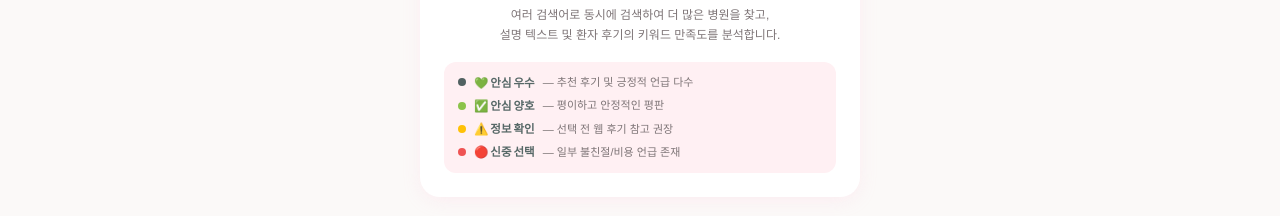
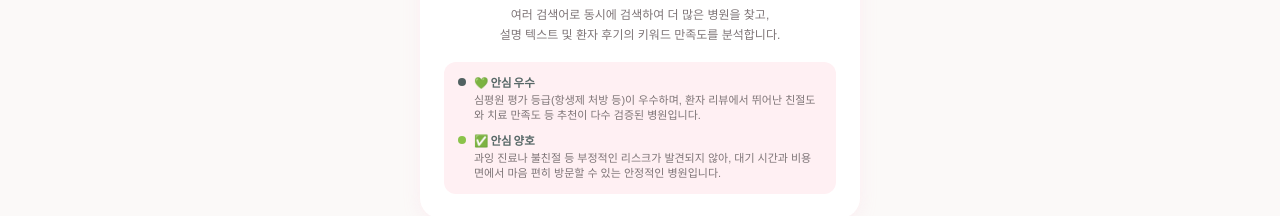
Before and after one commit to mooja4870-cyber/kjeb, a plain HTML site: page safe-hospital-finder.html in a window 1280 px wide. Shown: the part 634-850 px from the top of the page. Drawn offline with nearby package versions, Linux system fonts and the light colour scheme; a web font is replaced by a local one.

Commit message:
docs: 메인 화면 안내문에서 '정보 확인', '신중 선택' 제거 및 '안심 우수/양호' 설명 구체화 (v0.2.7)

```diff
--- a/safe-hospital-finder.html
+++ b/safe-hospital-finder.html
@@ -317,25 +317,19 @@ tailwind.config = {
       <p style="font-family:'Plus Jakarta Sans',sans-serif;font-size:14px;font-weight:700;color:#1b1c1c;text-align:center;margin-bottom:8px;">진료과목을 선택하고 검색하세요</p>
       <p style="font-size:12px;color:#7e7577;text-align:center;line-height:1.7;margin-bottom:16px;">여러 검색어로 동시에 검색하여 더 많은 병원을 찾고,<br>설명 텍스트 및 환자 후기의 키워드 만족도를 분석합니다.</p>
       <div style="background:#fff0f3;border-radius:12px;padding:12px 14px;">
-        <div style="display:flex;align-items:center;gap:8px;margin-bottom:6px;">
-          <span style="width:8px;height:8px;border-radius:50%;background:#516161;flex-shrink:0;"></span>
-          <span style="font-size:11.5px;color:#576867;font-family:'Plus Jakarta Sans',sans-serif;font-weight:600;">💚 안심 우수</span>
-          <span style="font-size:11px;color:#7e7577;">— 추천 후기 및 긍정적 언급 다수</span>
+        <div style="display:flex;align-items:flex-start;gap:8px;margin-bottom:8px;">
+          <span style="width:8px;height:8px;border-radius:50%;background:#516161;flex-shrink:0;margin-top:4px;"></span>
+          <div style="display:flex;flex-direction:column;gap:2px;">
+            <span style="font-size:11.5px;color:#576867;font-family:'Plus Jakarta Sans',sans-serif;font-weight:700;">💚 안심 우수</span>
+            <span style="font-size:11px;color:#7e7577;line-height:1.4;">심평원 평가 등급(항생제 처방 등)이 우수하며, 환자 리뷰에서 뛰어난 친절도와 치료 만족도 등 추천이 다수 검증된 병원입니다.</span>
+          </div>
         </div>
-        <div style="display:flex;align-items:center;gap:8px;margin-bottom:6px;">
-          <span style="width:8px;height:8px;border-radius:50%;background:#8BC34A;flex-shrink:0;"></span>
-          <span style="font-size:11.5px;color:#576867;font-family:'Plus Jakarta Sans',sans-serif;font-weight:600;">✅ 안심 양호</span>
-          <span style="font-size:11px;color:#7e7577;">— 평이하고 안정적인 평판</span>
-        </div>
-        <div style="display:flex;align-items:center;gap:8px;margin-bottom:6px;">
-          <span style="width:8px;height:8px;border-radius:50%;background:#FFC107;flex-shrink:0;"></span>
-          <span style="font-size:11.5px;color:#576867;font-family:'Plus Jakarta Sans',sans-serif;font-weight:600;">⚠️ 정보 확인</span>
-          <span style="font-size:11px;color:#7e7577;">— 선택 전 웹 후기 참고 권장</span>
-        </div>
-        <div style="display:flex;align-items:center;gap:8px;">
-          <span style="width:8px;height:8px;border-radius:50%;background:#EF5353;flex-shrink:0;"></span>
-          <span style="font-size:11.5px;color:#576867;font-family:'Plus Jakarta Sans',sans-serif;font-weight:600;">🔴 신중 선택</span>
-          <span style="font-size:11px;color:#7e7577;">— 일부 불친절/비용 언급 존재</span>
+        <div style="display:flex;align-items:flex-start;gap:8px;">
+          <span style="width:8px;height:8px;border-radius:50%;background:#8BC34A;flex-shrink:0;margin-top:4px;"></span>
+          <div style="display:flex;flex-direction:column;gap:2px;">
+            <span style="font-size:11.5px;color:#576867;font-family:'Plus Jakarta Sans',sans-serif;font-weight:700;">✅ 안심 양호</span>
+            <span style="font-size:11px;color:#7e7577;line-height:1.4;">과잉 진료나 불친절 등 부정적인 리스크가 발견되지 않아, 대기 시간과 비용 면에서 마음 편히 방문할 수 있는 안정적인 병원입니다.</span>
+          </div>
         </div>
       </div>
     </div>
@@ -369,8 +363,6 @@ tailwind.config = {
       <div class="map-legend">
         <div class="map-legend-row"><span class="legend-dot" style="background:#516161;"></span> 안심 우수</div>
         <div class="map-legend-row"><span class="legend-dot" style="background:#8BC34A;"></span> 안심 양호</div>
-        <div class="map-legend-row"><span class="legend-dot" style="background:#FFC107;"></span> 정보 확인</div>
-        <div class="map-legend-row"><span class="legend-dot" style="background:#EF5353;"></span> 신중 선택</div>
       </div>
     </div>
 
```
Also changed, not shown: ver.md (+1 -0 lines).
